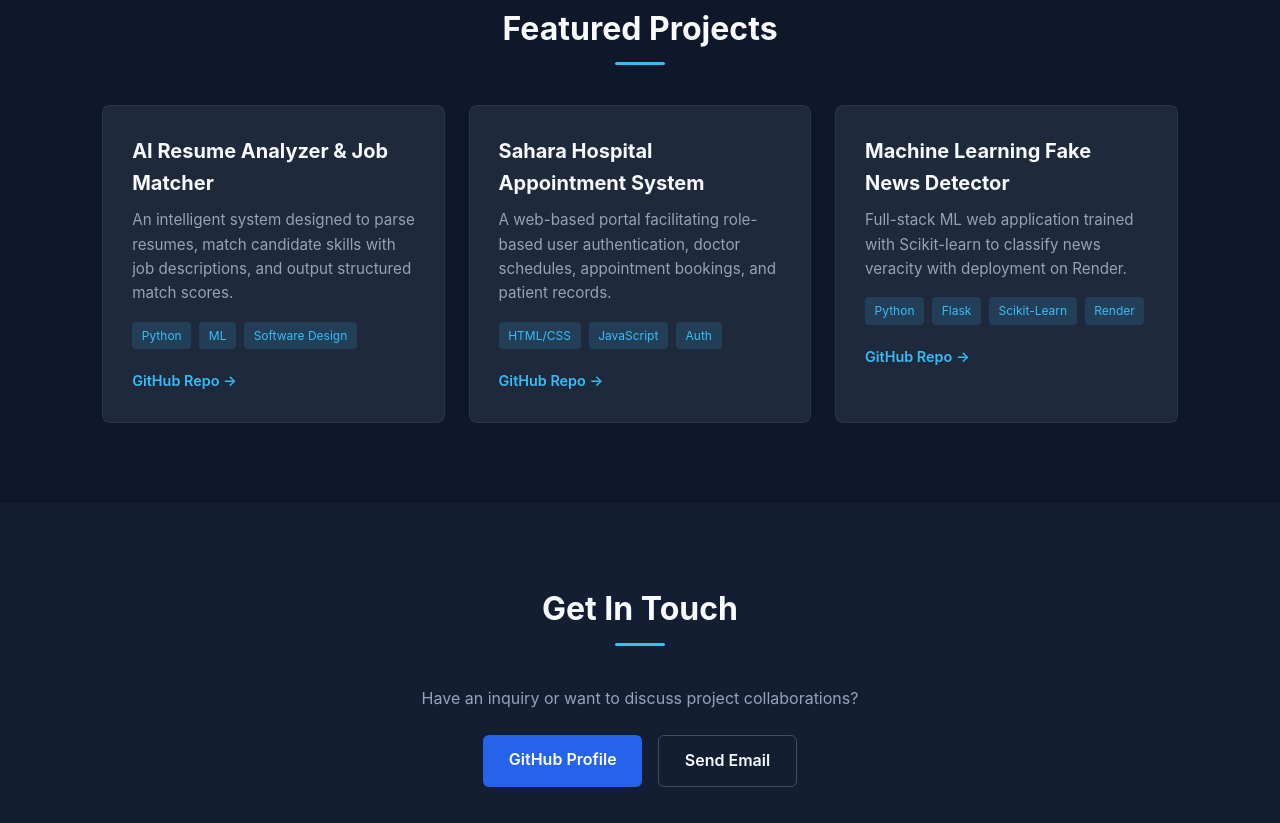
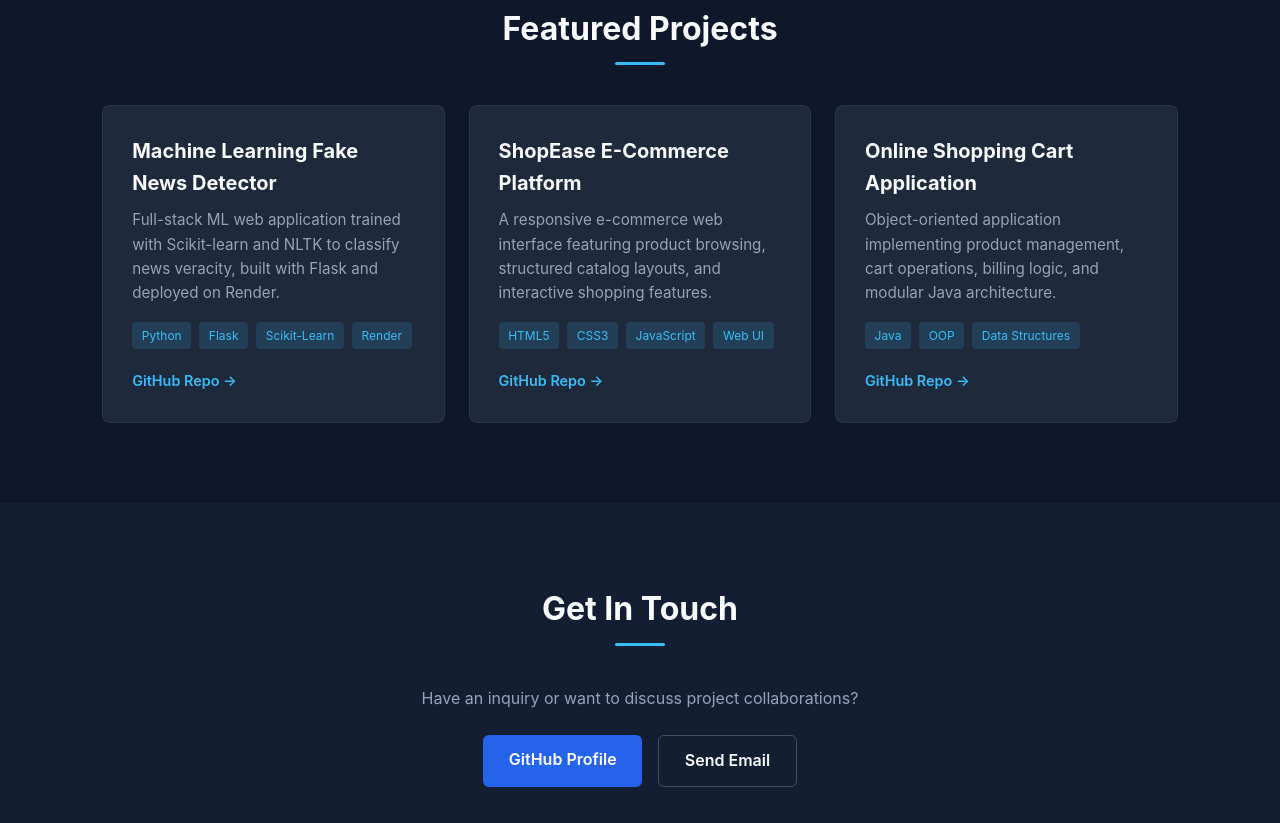
Before and after one commit to kumargauravbth01/CodeAlpha_Portfolio, a plain HTML site: page index.html in a window 1280 px wide. Shown: the part 1388-2211 px from the top of the page. Drawn offline with Linux system fonts and the light colour scheme.

Commit message:
Update featured projects

```diff
--- a/index.html
+++ b/index.html
@@ -4,13 +4,13 @@
   <meta charset="UTF-8" />
   <meta name="viewport" content="width=device-width, initial-scale=1.0" />
   <title>Kumar Gaurav | Portfolio</title>
-  <link rel="stylesheet" href="style.css" />
+  <link rel="stylesheet" href="Style.css" />
 </head>
 <body>
 
   <!-- Navigation -->
   <nav class="navbar">
-    <div class="logo">Gaurav<span></span></div>
+    <div class="logo">Gaurav<span>.dev</span></div>
     <ul class="nav-links">
       <li><a href="#about">About</a></li>
       <li><a href="#skills">Skills</a></li>
@@ -74,28 +74,28 @@
 
       <div class="project-card">
         <div class="project-info">
-          <h3>AI Resume Analyzer & Job Matcher</h3>
-          <p>An intelligent system designed to parse resumes, match candidate skills with job descriptions, and output structured match scores.</p>
-          <div class="tags"><span>Python</span><span>ML</span><span>Software Design</span></div>
-          <a href="https://github.com/kumargauravbth01" target="_blank" class="project-link">GitHub Repo &rarr;</a>
+          <h3>Machine Learning Fake News Detector</h3>
+          <p>Full-stack ML web application trained with Scikit-learn and NLTK to classify news veracity, built with Flask and deployed on Render.</p>
+          <div class="tags"><span>Python</span><span>Flask</span><span>Scikit-Learn</span><span>Render</span></div>
+          <a href="https://github.com/kumargauravbth01/fake-news-detector" target="_blank" class="project-link">GitHub Repo &rarr;</a>
         </div>
       </div>
 
       <div class="project-card">
         <div class="project-info">
-          <h3>Sahara Hospital Appointment System</h3>
-          <p>A web-based portal facilitating role-based user authentication, doctor schedules, appointment bookings, and patient records.</p>
-          <div class="tags"><span>HTML/CSS</span><span>JavaScript</span><span>Auth</span></div>
-          <a href="https://github.com/kumargauravbth01" target="_blank" class="project-link">GitHub Repo &rarr;</a>
+          <h3>ShopEase E-Commerce Platform</h3>
+          <p>A responsive e-commerce web interface featuring product browsing, structured catalog layouts, and interactive shopping features.</p>
+          <div class="tags"><span>HTML5</span><span>CSS3</span><span>JavaScript</span><span>Web UI</span></div>
+          <a href="https://github.com/kumargauravbth01/ShopEase-Updated" target="_blank" class="project-link">GitHub Repo &rarr;</a>
         </div>
       </div>
 
       <div class="project-card">
         <div class="project-info">
-          <h3>Machine Learning Fake News Detector</h3>
-          <p>Full-stack ML web application trained with Scikit-learn to classify news veracity with deployment on Render.</p>
-          <div class="tags"><span>Python</span><span>Flask</span><span>Scikit-Learn</span><span>Render</span></div>
-          <a href="https://github.com/kumargauravbth01" target="_blank" class="project-link">GitHub Repo &rarr;</a>
+          <h3>Online Shopping Cart Application</h3>
+          <p>Object-oriented application implementing product management, cart operations, billing logic, and modular Java architecture.</p>
+          <div class="tags"><span>Java</span><span>OOP</span><span>Data Structures</span></div>
+          <a href="https://github.com/kumargauravbth01/Online_Shopping_Cart_App" target="_blank" class="project-link">GitHub Repo &rarr;</a>
         </div>
       </div>
 
@@ -118,6 +118,6 @@
     <p>&copy; 2026 Kumar Gaurav. Built for CodeAlpha Frontend Internship.</p>
   </footer>
 
-  <script src="script.js"></script>
+  <script src="Script.js"></script>
 </body>
 </html>
```
